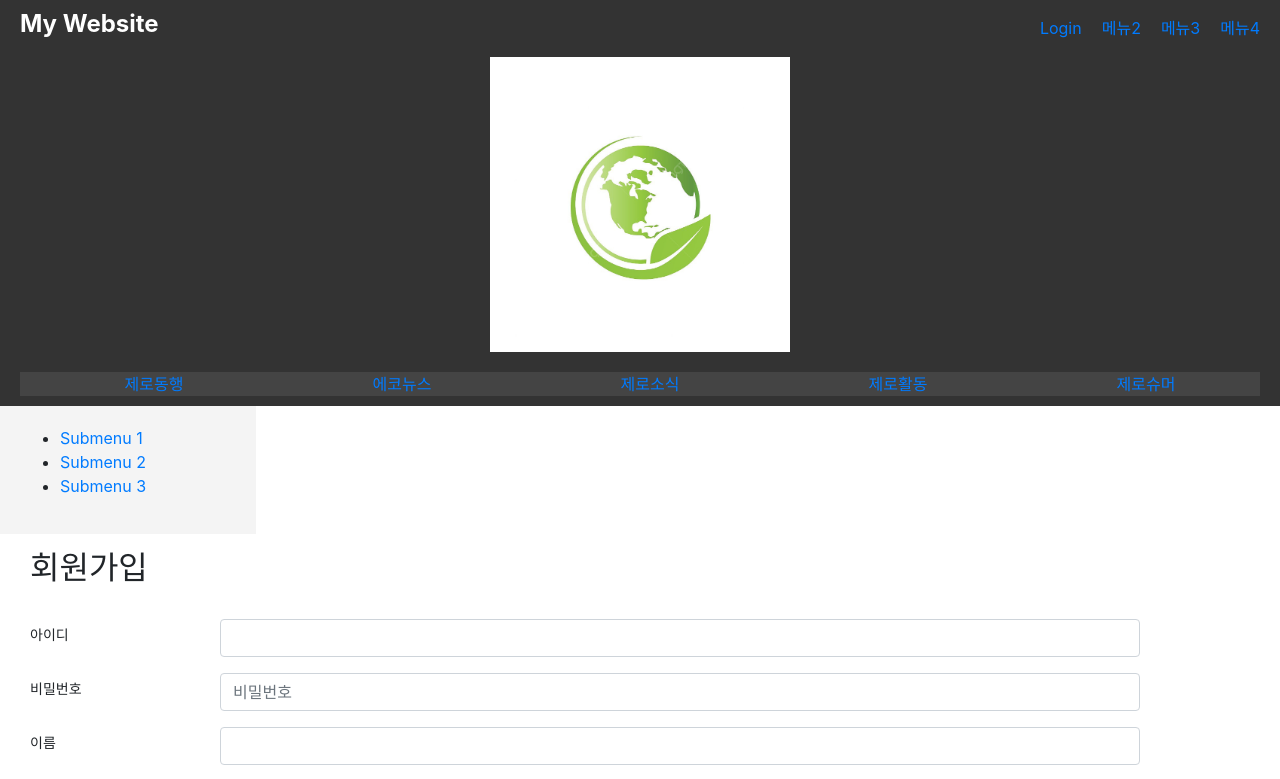
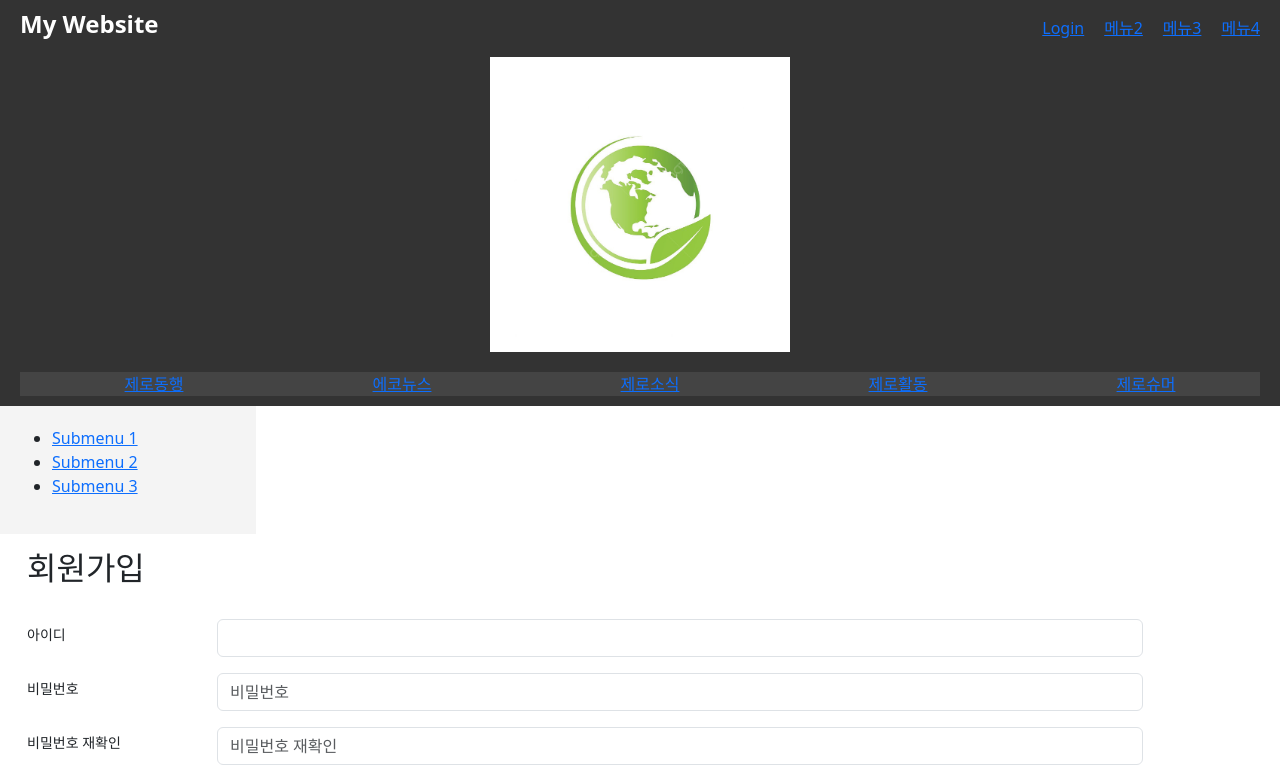
Before and after one commit to rurujon/zero, a React (Create React App) app in the folder front/: page /register in a window 1280 px wide. Shown: the top 779 px of the page. Built offline with nearby package versions, Linux system fonts and the light colour scheme.

Commit message:
modified:   front/package.json 	modified:   front/src/components/login/MemberForm.js 	modified:   front/src/components/login/MemberInfoPage.js

```diff
--- a/front/package.json
+++ b/front/package.json
@@ -8,7 +8,7 @@
     "@testing-library/react": "^13.4.0",
     "@testing-library/user-event": "^13.5.0",
     "axios": "^1.7.7",
-    "bootstrap": "^4.6.0",
+    "bootstrap": "^5.3.3",
     "react": "^18.3.1",
     "react-bootstrap": "^2.10.5",
     "react-dom": "^18.3.1",
--- a/front/src/components/login/MemberForm.js
+++ b/front/src/components/login/MemberForm.js
@@ -7,6 +7,7 @@ const MemberForm = ({ initialData, onSubmit, onCancel, isEditing }) => {
     const [member, setMember] = useState({
         memId: '',
         pwd: '',
+        pwdConfirm: '',
         memName: '',
         email: '',
         tel: '',
@@ -20,7 +21,8 @@ const MemberForm = ({ initialData, onSubmit, onCancel, isEditing }) => {
             setMember(prevState => ({
                 ...prevState,
                 ...initialData,
-                pwd: ''
+                pwd: '',
+                pwdConfirm: ''
             }));
             adjustWindowSize(window, initialData, true, []);
         }
@@ -32,13 +34,27 @@ const MemberForm = ({ initialData, onSubmit, onCancel, isEditing }) => {
             ...prevState,
             [name]: value
         }));
-        adjustWindowSize(window, {...member, [name]: value}, true, []);
+
+        // 비밀번호와 비밀번호 재확인 길이 검증
+        if (name === 'pwdConfirm') {
+            if (value.length > 0 && value.length === member.pwd.length && value !== member.pwd) {
+                alert('비밀번호가 일치하지 않습니다.');
+            }
+        }
+
+        adjustWindowSize(window, { ...member, [name]: value }, true, []);
     };
 
     const handleSubmit = () => {
         if (!member.memId || (!isEditing && !member.pwd) || !member.memName || !member.email || !member.tel || !member.post || !member.addr1 || !member.addr2) {
             alert('모든 항목을 입력하세요.');
             return;
+        }
+
+        // 비밀번호가 비어있지 않고, 재확인도 비어있지 않으며 길이가 동일한 경우에만 확인
+        if (!isEditing && member.pwd !== member.pwdConfirm) {
+            alert('비밀번호가 일치하지 않습니다.');
+            return;  // 비밀번호가 일치하지 않을 경우 제출 중지
         }
 
         const url = isEditing ? `/member/update/${member.memId}` : '/member/register';
@@ -73,7 +89,7 @@ const MemberForm = ({ initialData, onSubmit, onCancel, isEditing }) => {
                     post: data.zonecode,
                     addr1: data.address
                 }));
-                adjustWindowSize(window, {...member, post: data.zonecode, addr1: data.address}, true, []);
+                adjustWindowSize(window, { ...member, post: data.zonecode, addr1: data.address }, true, []);
             }
         }).open();
     };
@@ -89,6 +105,7 @@ const MemberForm = ({ initialData, onSubmit, onCancel, isEditing }) => {
                     </div>
                 </div>
 
+                {/* 비밀번호 입력란 */}
                 <div className="row mb-3">
                     <label className="col-sm-2 col-form-label col-form-label-sm">비밀번호</label>
                     <div className="col-sm-10">
@@ -96,6 +113,17 @@ const MemberForm = ({ initialData, onSubmit, onCancel, isEditing }) => {
                     </div>
                 </div>
 
+                {/* 비밀번호 재확인 입력란 */}
+                {!isEditing && (
+                    <div className="row mb-3">
+                        <label className="col-sm-2 col-form-label col-form-label-sm">비밀번호 재확인</label>
+                        <div className="col-sm-10">
+                            <input type="password" name="pwdConfirm" className="form-control" placeholder="비밀번호 재확인" value={member.pwdConfirm || ''} onChange={handleChange} />
+                        </div>
+                    </div>
+                )}
+
+                {/* 나머지 입력란 */}
                 <div className="row mb-3">
                     <label className="col-sm-2 col-form-label col-form-label-sm">이름</label>
                     <div className="col-sm-10">
--- a/front/src/components/login/MemberInfoPage.js
+++ b/front/src/components/login/MemberInfoPage.js
@@ -86,11 +86,18 @@ const MemberInfoPage = () => {
     };
 
     const handleEditSuccess = () => {
-        setIsEditing(false);
-        fetchMemberInfo();
+        setIsEditing(false)
+        fetchMemberInfo()
     };
+    const handleCloseWindow=()=>{
+        window.close()
+        if(!window.closed){
+            alert("창을 닫을 수 없습니다. 브라우저 설정을 확인해주세요.")
 
-    if (!member) return <div>로딩 중...</div>;
+        }
+    }
+
+    if (!member) return <div>유효한 회원정보를 가져올수 없습니다.회원가입 또는 로그인하세요.</div>;
 
     return (
         <div className="container" id="memberInfoContent" style={{ marginTop: '20px' }}>
@@ -102,6 +109,7 @@ const MemberInfoPage = () => {
                     <p>이메일: {member.email}</p>
                     <p>전화번호: {member.tel}</p>
                     <p>주소: {member.addr1} {member.addr2}</p>
+                    <button className="btn btn-primary btn-sm" onClick={handleCloseWindow}>창 닫 기</button>&nbsp;
                     <button className="btn btn-primary btn-sm" onClick={handleEditClick}>정보 수정</button>&nbsp;
                     <button className="btn btn-outline-secondary btn-sm" onClick={handleDeleteRequest}>회원 탈퇴</button>
                 </>
```
